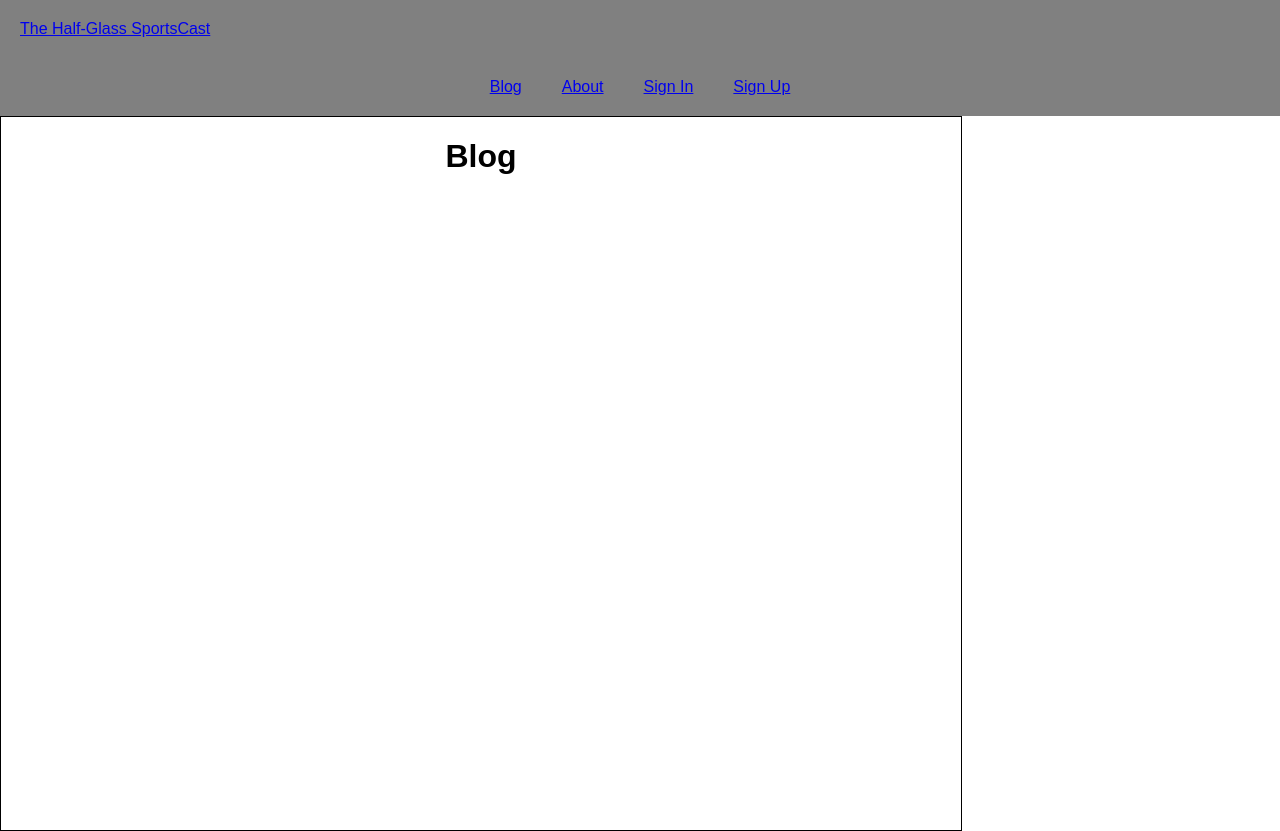
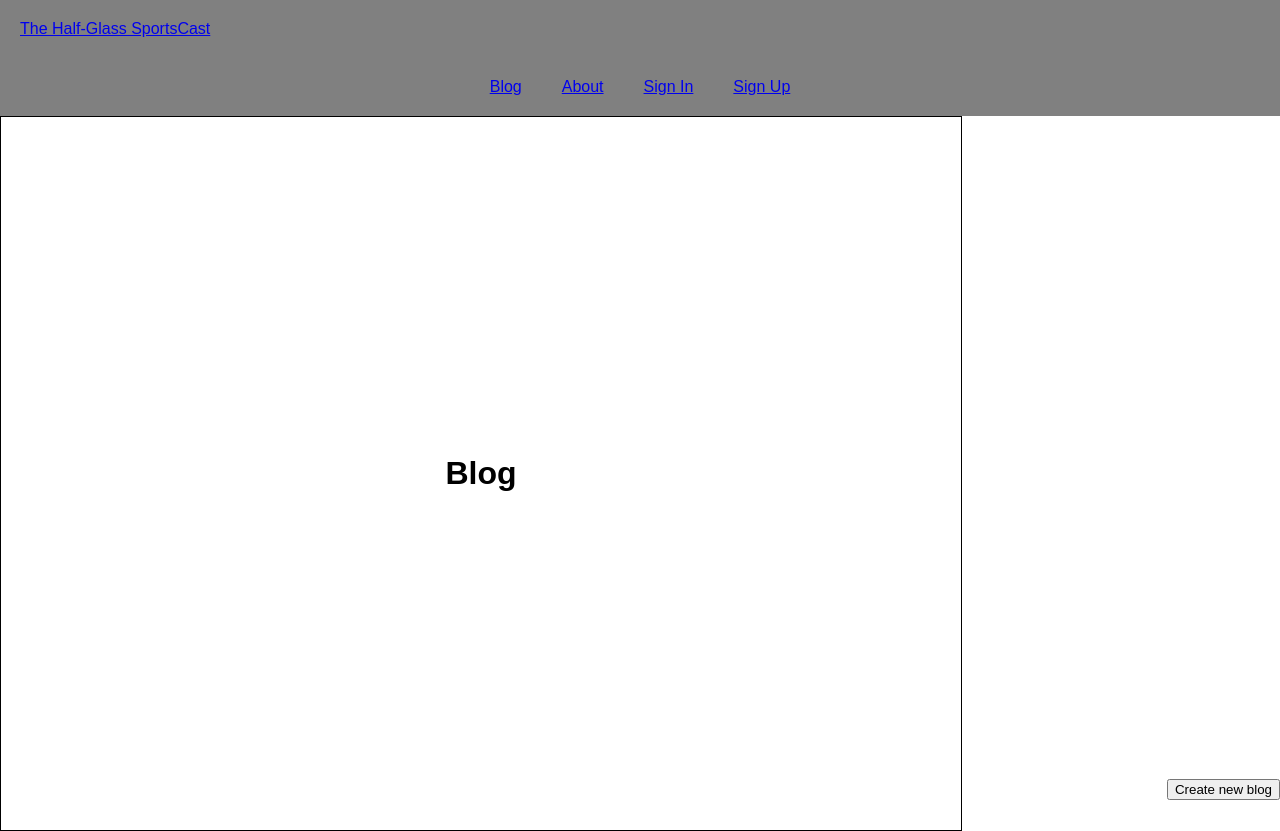
Before and after one commit to Tyler-Gosselin/Capstone-Front-End, a React (Create React App) app: page /blog in a window 1280 px wide. Built offline with nearby package versions, Linux system fonts and the light colour scheme.

Commit message:
Add blog columns and create blog button

```diff
--- a/src/Components/App.js
+++ b/src/Components/App.js
@@ -1,5 +1,6 @@
 import React from "react";
 import { BrowserRouter as Router, Switch, Route } from "react-router-dom";
+// import { FontAwesomeIcon } from "@fortawesome/react-fontawesome";
 
 import NavContainer from "./Nav/NavContainer";
 import Home from "./Pages/Home";
@@ -7,6 +8,7 @@ import Blog from "./Pages/Blogs";
 import About from "./Pages/About";
 import Login from "../Components/Auth/Login";
 import Register from "../Components/Auth/Register";
+
 
 
 function App() {
--- a/src/Components/Pages/Blogs.js
+++ b/src/Components/Pages/Blogs.js
@@ -1,4 +1,5 @@
 import React from "react";
+
 
 function Blog() {
   return (
@@ -6,6 +7,9 @@ function Blog() {
       <div className="blogs-wrapper">
         <h1> Blog </h1>
       </div>
+      <div className="create-blog-link">
+        <button> Create new blog </button>
+      </div>
     </div>
   );
 }
--- a/src/style/Blogs.scss
+++ b/src/style/Blogs.scss
@@ -1,7 +1,22 @@
+
 .blog-content-wrapper {
-  display: flex;
+  display: grid;
+  grid-template-columns: 1fr 1fr;
   justify-content: center;
-  border: 1px solid black;
-  width: 75vw;
-  height:calc(100vh - 87px);
+  align-items: center;
+
+  .blogs-wrapper {
+    display: flex;
+    justify-content: center;
+    align-items: center;
+    border: 1px solid black;
+    height: calc(100vh - 87px);
+    width: 75vw;
+  }
+
+  .create-blog-link {
+    position: fixed;
+    right: 0;
+    bottom: 0;
+  }
 }
```
Also changed, not shown: src/Helpers/Icons.js (added, +28 -0 lines).
